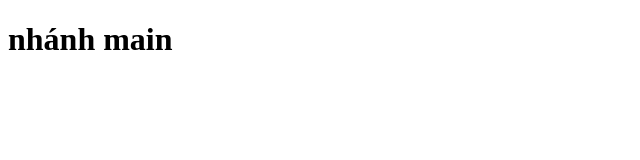
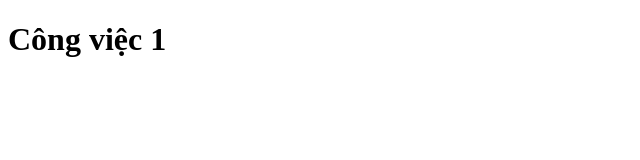
Before and after one commit to theanhhoclaptrinhweb/duan5, a plain HTML site: page index.html in a window 1280 px wide. Shown: the whole page, without its empty margins (0-640 px from the left). Drawn offline with Linux system fonts and the light colour scheme.

Commit message:
cong viec 1 commit lan 1

```diff
--- a/index.html
+++ b/index.html
@@ -6,6 +6,6 @@
     <title>Document</title>
 </head>
 <body>
-    <h1>nhánh main</h1>
+    <h1>Công việc 1</h1>
 </body>
 </html>
```
